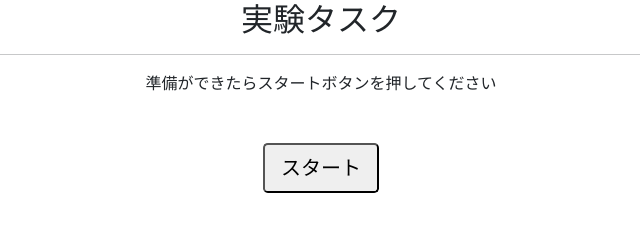
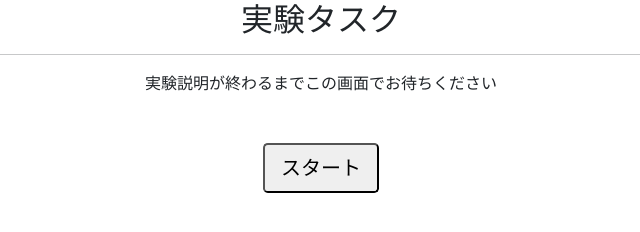
Before and after one commit to jikken-ota/task, a plain HTML site: page index.html in a window 1280 px wide. Shown: the full height of the page, 319-959 px from the left. Drawn offline with nearby package versions, Linux system fonts and the light colour scheme.

Commit message:
Update index.html

```diff
--- a/index.html
+++ b/index.html
@@ -25,7 +25,7 @@
         氏名を入力してください
       </div>
     </div-->
-    <p class="text-center">準備ができたらスタートボタンを押してください</p>
+    <p class="text-center">実験説明が終わるまでこの画面でお待ちください</p>
     <div class="row mt-5 mb-5">
       <div class="col text-center">
         <a class="btn-start" href="#task"><button type="submit" class="btn-lg">スタート</button></a>
```
